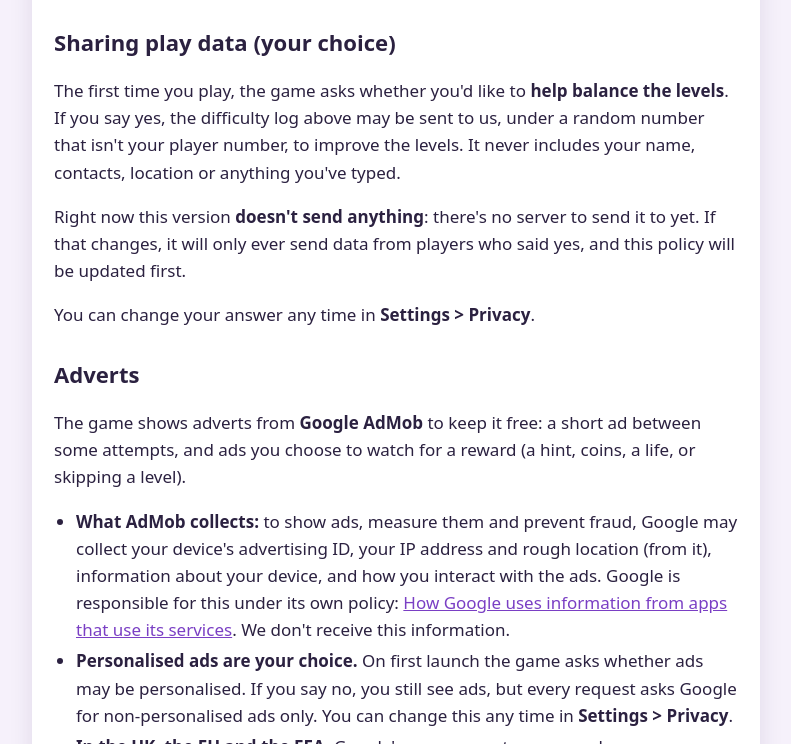
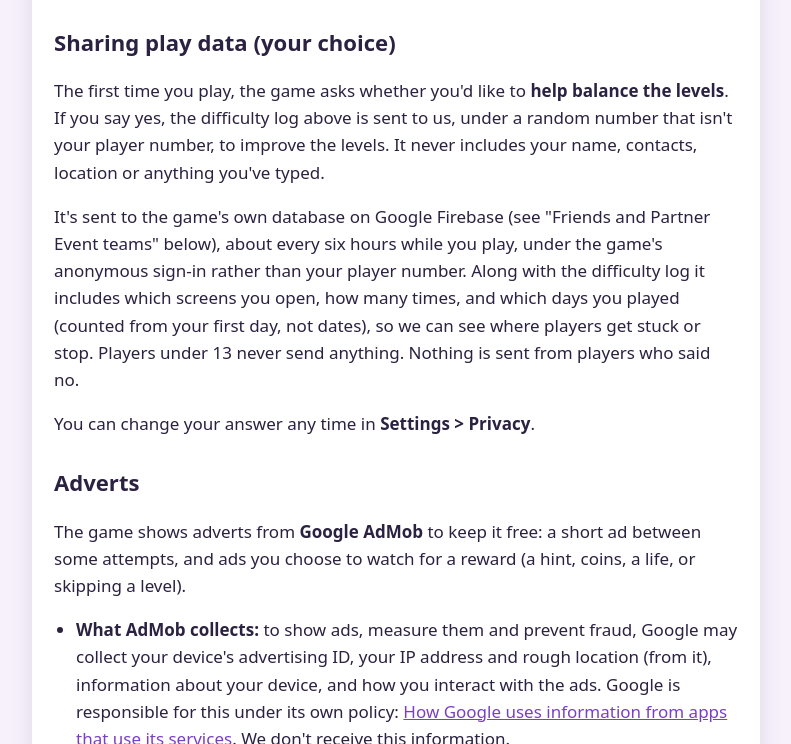
Before and after one commit to thedevden-io/thedevden-io.github.io, a plain HTML site: page privacy.html in a window 1280 px wide. Shown: the part 1425-2169 px from the top of the page, without its empty margins (244-1035 px from the left). Drawn offline with Linux system fonts and the light colour scheme.

Commit message:
Add files via upload

```diff
--- a/privacy.html
+++ b/privacy.html
@@ -30,7 +30,7 @@ footer { margin-top: 28px; color: var(--muted); font-size: 0.9em; text-align: ce
 <nav><a href="index.html">Home</a><a href="privacy.html">Privacy policy</a><a href="terms.html">Terms of service</a></nav>
 <div class="card">
 <h1>Privacy policy</h1>
-<p><strong>Perilous Penny</strong> · Last updated: 25 November 2026</p>
+<p><strong>Perilous Penny</strong> · Last updated: 27 November 2026</p>
 <p>This explains, in plain words, what Perilous Penny keeps about you, where it keeps it, and the choices you have. The short version: your progress stays on your phone. The game is free because it shows adverts, and the ad network collects some information to show them. Signing in to Google Play Games is optional, and so is personalised advertising.</p>
 <p>Perilous Penny is made by <strong>Mr Luke Nunn</strong> ("we", "us"). Contact: <strong><a href="mailto:thedevden.io@gmail.com">thedevden.io@gmail.com</a></strong></p>
 <h2>What the game keeps on your phone</h2>
@@ -48,8 +48,8 @@ footer { margin-top: 28px; color: var(--muted); font-size: 0.9em; text-align: ce
 <h2>Notifications</h2>
 <p>If you allow notifications, the game can remind you when your lives are full again, when your daily gift is ready, when a Partner Event starts or is on its last day, and once if you haven't played for a few days. These reminders are worked out and set on your phone when you leave the game. Nothing is sent to us or anyone else to make them. You can turn each kind off in <strong>Settings &gt; Notifications</strong>, or turn them all off in your phone's settings.</p>
 <h2>Sharing play data (your choice)</h2>
-<p>The first time you play, the game asks whether you'd like to <strong>help balance the levels</strong>. If you say yes, the difficulty log above may be sent to us, under a random number that isn't your player number, to improve the levels. It never includes your name, contacts, location or anything you've typed.</p>
-<p>Right now this version <strong>doesn't send anything</strong>: there's no server to send it to yet. If that changes, it will only ever send data from players who said yes, and this policy will be updated first.</p>
+<p>The first time you play, the game asks whether you'd like to <strong>help balance the levels</strong>. If you say yes, the difficulty log above is sent to us, under a random number that isn't your player number, to improve the levels. It never includes your name, contacts, location or anything you've typed.</p>
+<p>It's sent to the game's own database on Google Firebase (see "Friends and Partner Event teams" below), about every six hours while you play, under the game's anonymous sign-in rather than your player number. Along with the difficulty log it includes which screens you open, how many times, and which days you played (counted from your first day, not dates), so we can see where players get stuck or stop. Players under 13 never send anything. Nothing is sent from players who said no.</p>
 <p>You can change your answer any time in <strong>Settings &gt; Privacy</strong>.</p>
 <h2>Adverts</h2>
 <p>The game shows adverts from <strong>Google AdMob</strong> to keep it free: a short ad between some attempts, and ads you choose to watch for a reward (a hint, coins, a life, or skipping a level).</p>
```
